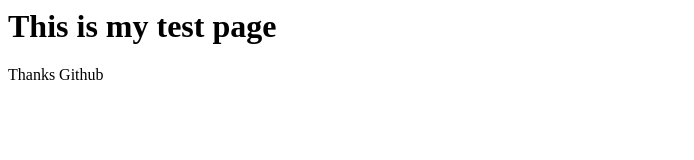
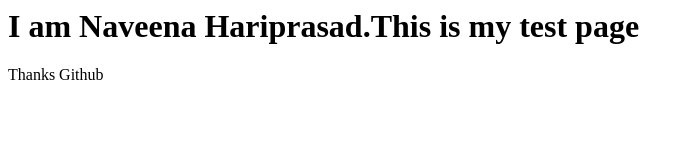
Before and after one commit to naveenah6/Test, a plain HTML site: page index.html in a window 1280 px wide. Shown: the whole page, without its empty margins (0-694 px from the left). Drawn offline with Linux system fonts and the light colour scheme.

Commit message:
Update index.html

```diff
--- a/index.html
+++ b/index.html
@@ -1,4 +1,4 @@
-<html>
-<h1>This is my test page </h1>
+ <html>
+<h1> I am Naveena Hariprasad.This is my test page </h1>
 <p>Thanks Github </p>
 </html>
```
